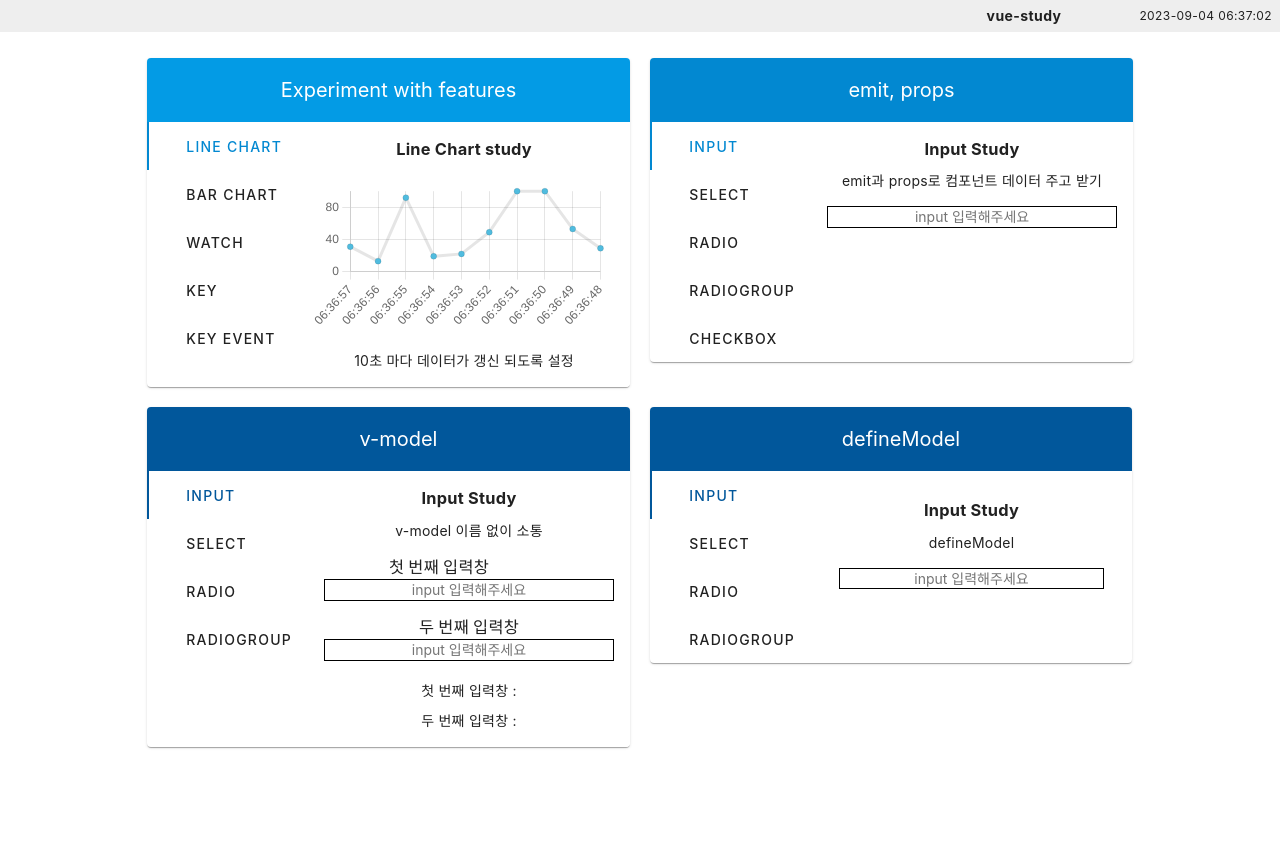
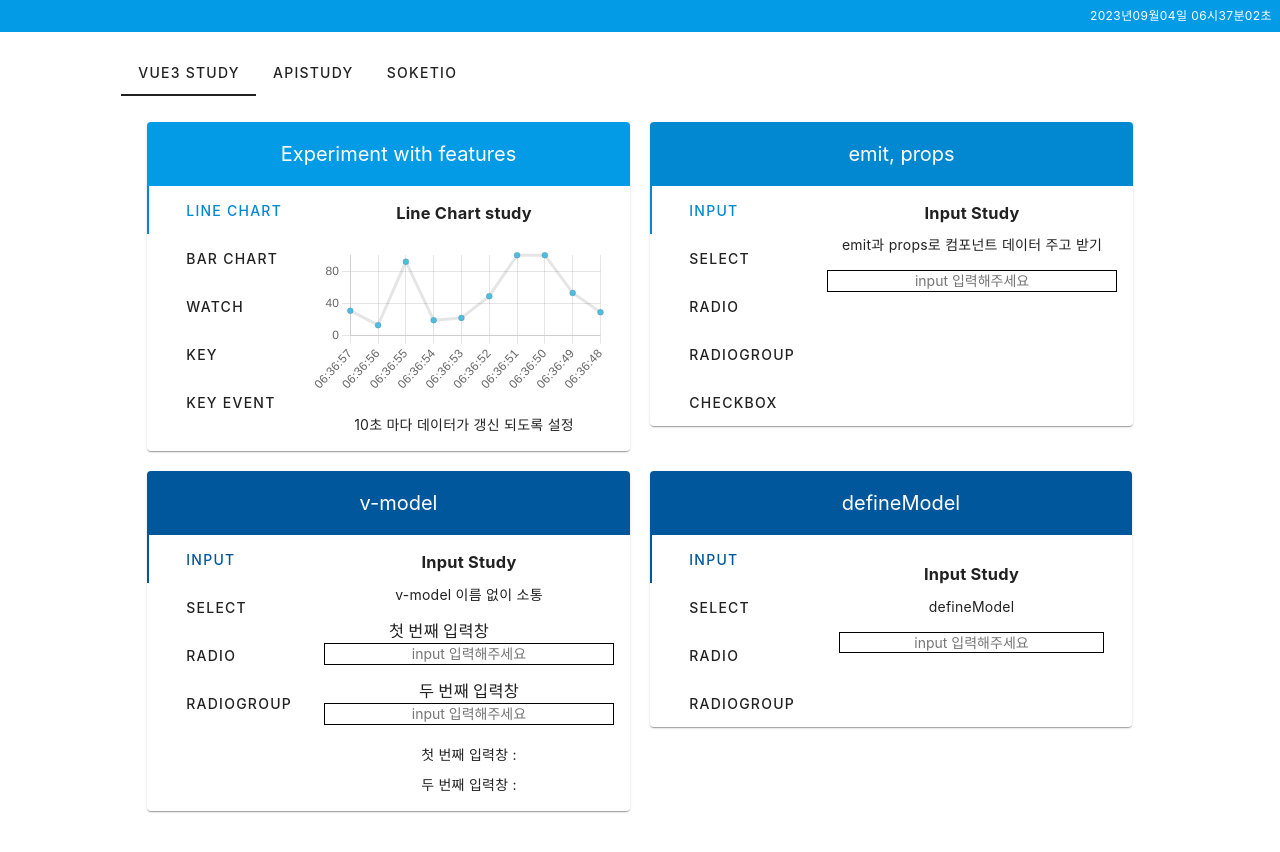
Before and after one commit to yeochan-UL/vue-study, a Vue app: page / in a window 1280 px wide. Shown: the top 852 px of the page. Built offline with nearby package versions, Linux system fonts and the light colour scheme.

Commit message:
2023.09.04-3
2023.09.04-3

```diff
--- a/src/App.vue
+++ b/src/App.vue
@@ -1,13 +1,14 @@
 <template>
     <v-app class="no_dot">
         <v-container fluid>
-            <MainLayout />
+            <TabComponent />
         </v-container>
     </v-app>
 </template>
 
 <script setup>
 import MainLayout from './components/layout/MainLayout.vue'
+import TabComponent from './components/layout/TabComponent.vue';
 
 </script>
 
--- a/src/components/layout/MainLayout.vue
+++ b/src/components/layout/MainLayout.vue
@@ -1,13 +1,4 @@
 <template>
-    <v-system-bar window>
-        <h3>vue-study</h3>
-        <v-icon icon="mdi-wifi-strength-4"></v-icon>
-        <v-icon icon="mdi-signal" class="ms-2"></v-icon>
-        <v-icon icon="mdi-battery" class="ms-2"></v-icon>
-
-        <span class="ms-2">{{ currentTime }}</span>
-    </v-system-bar>
-    <!-- <EmitStudy /> -->
     <div style="display: flex;">
       <div style="margin: 10px;">
         <TestComponent />
@@ -27,21 +18,9 @@
 </template>
 
 <script setup>
-import { ref, onMounted } from 'vue'
-// import EmitStudy from './EmitStudy.vue';
 import vueComponent from './vueComponent.vue';
-import dayjs from "dayjs";
 import VModelLayout from './VModelLayout.vue';
 import DMComponent from './DMComponent.vue';
 import TestComponent from './TestComponent.vue';
 
-const currentTime = ref(dayjs().format('YYYY-MM-DD HH:mm:ss'));
-
-const updateCurrentTime = () => {
-  currentTime.value = dayjs().format('YYYY-MM-DD HH:mm:ss');
-};
-
-onMounted(() => {
-  setInterval(updateCurrentTime, 1000);
-});
 </script>
--- /dev/null
+++ b/src/components/layout/TabComponent.vue
@@ -0,0 +1,55 @@
+<template>
+    <v-system-bar window color="light-blue-darken-1">
+        <span class="ms-2">{{ currentTime }}</span>
+    </v-system-bar>
+    <div>
+        <v-tabs  v-model="tab">
+            <v-tab value="vueStudy">VUE3 STUDY</v-tab>
+            <v-tab value="vueApiStudy">ApiStudy</v-tab>
+            <v-tab value="vueSoketIo">SoketIo</v-tab>
+        </v-tabs>
+        <v-window  v-model="tab">
+            <v-window-item value="vueStudy">
+            <v-card flat>
+                <v-card-text>
+                <MainLayout />
+                </v-card-text>
+            </v-card>
+            </v-window-item>
+            <v-window-item value="vueApiStudy">
+            <v-card flat>
+                <v-card-text>
+                <TwoLayout />
+                </v-card-text>
+            </v-card>
+            </v-window-item>
+            <v-window-item value="vueSoketIo">
+            <v-card flat>
+                <v-card-text>
+                <ThreeComponent />
+                </v-card-text>
+            </v-card>
+            </v-window-item>
+        </v-window>
+    </div>
+</template>
+
+<script setup>
+import { ref, onMounted } from 'vue'
+import dayjs from "dayjs";
+import MainLayout from './MainLayout.vue';
+import TwoLayout from './TwoLayout.vue';
+import ThreeComponent from './ThreeComponent.vue';
+
+const currentTime = ref(dayjs().format('YYYY년MM월DD일 HH시mm분ss초'));
+
+const updateCurrentTime = () => {
+  currentTime.value = dayjs().format('YYYY년MM월DD일 HH시mm분ss초');
+};
+
+onMounted(() => {
+  setInterval(updateCurrentTime, 1000);
+});
+
+const tab = ref(null);
+</script>
--- /dev/null
+++ b/src/components/layout/ThreeComponent.vue
@@ -0,0 +1 @@
+<template><h1>dwdw</h1></template>
--- /dev/null
+++ b/src/components/layout/TwoLayout.vue
@@ -0,0 +1,41 @@
+<template>
+    <h2 style="margin-top: 30px;">질병관리청_코로나19 국내발생현황</h2>
+    {{ resData }}
+   <v-btn style="margin-top: 40px;" @click="getData">요청</v-btn>
+</template>
+
+<script setup>
+import { ref, watch } from 'vue';
+import request from 'axios';
+
+let resData = ref({
+    cnt7: 0,
+    mmdd7: 0,
+    cnt6: 0,
+    mmdd6: 0,
+    cnt5: 0,
+    mmdd5: 0,
+    cnt4: 0,
+    mmdd4: 0,
+    cnt3: 0,
+    mmdd3: 0,
+    cnt2: 0,
+    mmdd2: 0,
+    cnt1: 0,
+    mmdd1: 0
+});
+
+const getData = async (params) => {
+    const url = "http://apis.data.go.kr/1790387/covid19CurrentStatusConfirmations/covid19CurrentStatusConfirmationsJson?serviceKey=qGgEFX9oODY%2BXEvbfmXwl%2FiG5K6Eth8EoARTEvua8g3ms%2BHfRxhmEOeHaLYPYzEQNHf6MkQgKHbdDf7mefTrDA%3D%3D"
+
+    const { data: response } = await request.get(url, { params });
+
+    resData.value = response.response.result[0]
+
+    return resData
+};
+
+watch(resData, (data1, data2) => {
+    console.log(data1, data2, 'watch가 변경을 감지함');
+});
+</script>
--- a/src/components/layout/vueComponent.vue
+++ b/src/components/layout/vueComponent.vue
@@ -91,6 +91,5 @@ import SelectComponent from '../layout/components/EmitProps/SelectComponent.vue'
 import RadioGroupComponent from '../layout/components/EmitProps/RadioGroupComponent.vue'
 import CheckboxComponent from '../layout/components/EmitProps/CheckboxComponent.vue'
 
-
 const tab = ref(null);
 </script>
```
Also changed, not shown: src/router/index.js (+3 -4 lines).
